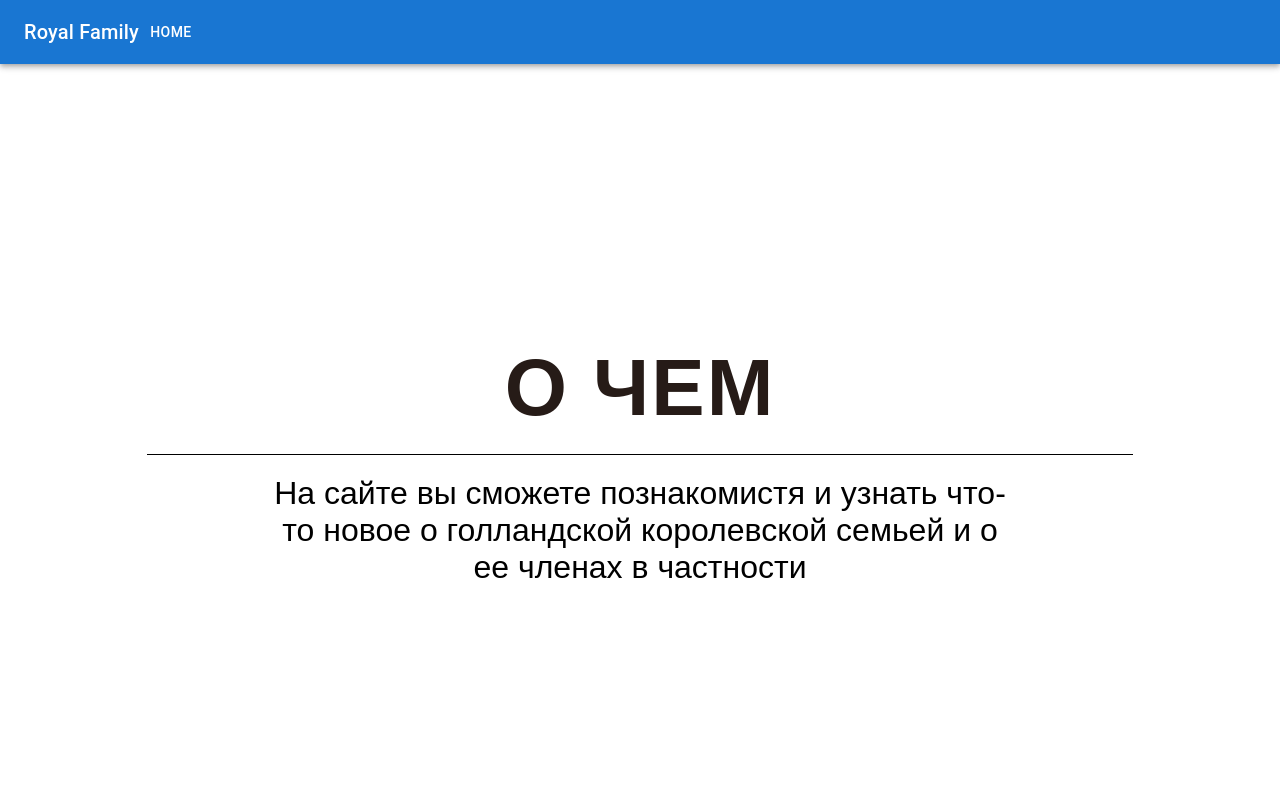
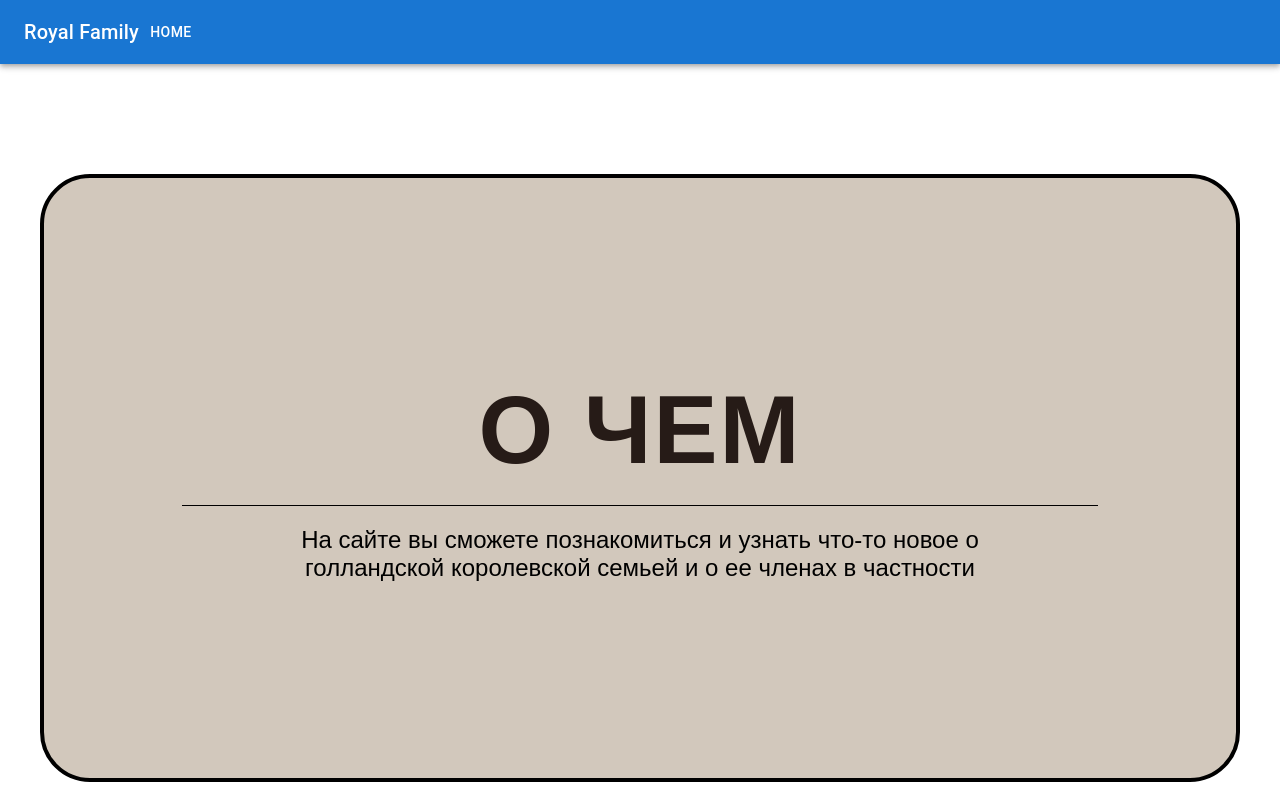
Before and after one commit to Archichil/UID-Royal-Family, a React (Create React App) app: page /home in a window 1280 px wide. Shown: the top 800 px of the page. Built offline with nearby package versions, Linux system fonts and the light colour scheme.

Commit message:
some changes in description

```diff
--- a/src/components/Description.jsx
+++ b/src/components/Description.jsx
@@ -6,16 +6,19 @@ import '../css/Descriptoin.css';
 
 const Description = () => {
     return (
-        <Container className='container' maxWidth="fm">
+        <Container className='mainContainer' maxWidth="fm">
             <Stack direction="row" className="mainStack">
+                <Container className='sideContainer'>
                     <Stack direction="column" className="sideStack">
                         <p className='mainText'> О ЧЕМ </p>
                         <Divider sx={{ width: '80%' }} color="black"/>
                         <p className='sideText'>
-                        На сайте вы сможете познакомистя и узнать что-то новое о
+                            На сайте вы сможете познакомиться и узнать что-то новое о
                             голландской королевской семьей и о ее членах в частности
                         </p>
                     </Stack>
+                </Container>
+                <Container className='sideContainer'>
                     <Stack direction="column" className="sideStack">
                         <p className='mainText'>  ЦЕЛИ </p>
                         <Divider sx={{ width: '80%' }} color="black"/>
@@ -24,6 +27,8 @@ const Description = () => {
                             что есть и иные королевские семьи кроме британской
                         </p>
                     </Stack>
+                </Container>
+                <Container className='sideContainer'>
                     <Stack direction="column" className="sideStack">
                         <p className='mainText'> КОМУ </p>
                         <Divider sx={{ width: '80%' }} color="black"/>
@@ -32,6 +37,7 @@ const Description = () => {
                             и для обычных любознательных пользователей
                         </p>
                     </Stack>
+                </Container>
             </Stack>
         </Container>
 
--- a/src/css/Descriptoin.css
+++ b/src/css/Descriptoin.css
@@ -3,11 +3,19 @@
     margin: 0;
 }
 
-.container{
+.mainContainer{
     margin-top: 100px;
     margin-bottom: 100px;
     display: flex;
     justify-content: center;
+}
+
+.sideContainer{
+    margin-top: 10px;
+    margin-bottom: 10px;
+    border: 4px solid black;
+    border-radius: 50px;
+    background-color: #d2c8bc;
 }
 
 .mainStack{
@@ -27,13 +35,33 @@
     text-align: center;
     letter-spacing: 2px;
     font-weight: bold;
-    font-size: 5rem;
+    font-size: 4.5rem;
     font-family: "Raleway", Arial, sans-serif;
 }
 
 .sideText{
-    font-size: 2rem;
+    font-size: 1.5rem;
     font-family: "Raleway", Arial, sans-serif;
     text-align: center;
     width: 60%;
 }
+
+@media (min-width: 430px) {
+    .mainText{
+        color: #261b17;
+        text-align: center;
+        letter-spacing: 2px;
+        font-weight: bold;
+        font-size: 6rem;
+        font-family: "Raleway", Arial, sans-serif;
+    }
+
+    .mainText{
+        color: #261b17;
+        text-align: center;
+        letter-spacing: 2px;
+        font-weight: bold;
+        font-size: 6rem;
+        font-family: "Raleway", Arial, sans-serif;
+    }
+}
```
Lines whose indentation alone changed are shown as unchanged.
